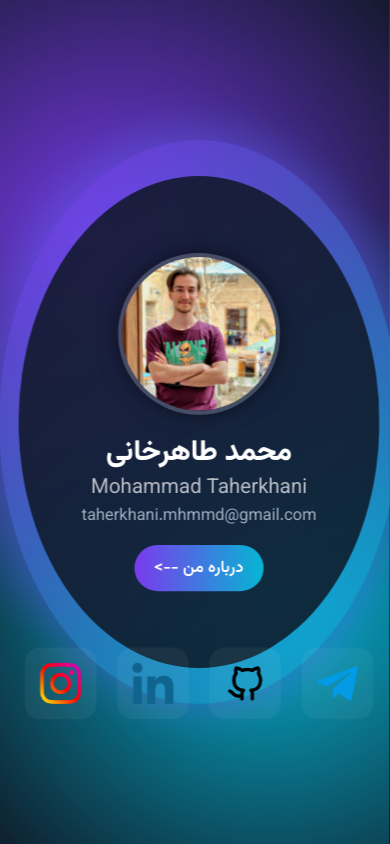
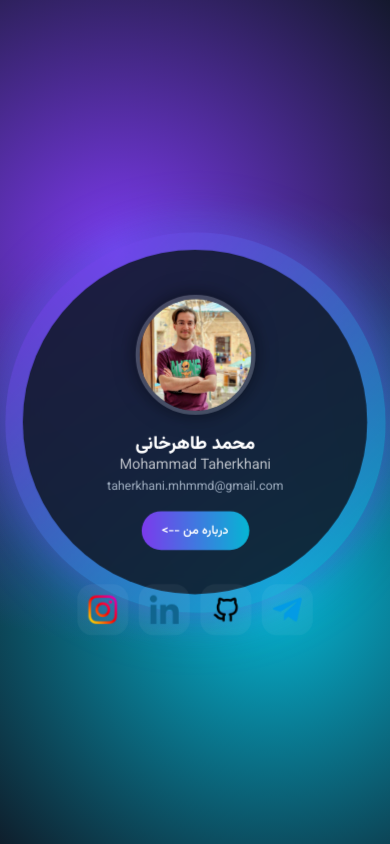
Before and after one commit to Mohammad-Taherkhani/Introduction, a plain HTML site: page index.html in a window 390 px wide. Drawn offline with Linux system fonts and the light colour scheme.

Commit message:
index.html

```diff
--- a/index.html
+++ b/index.html
@@ -2,8 +2,7 @@
 <html lang="fa" dir="rtl">
 <head>
   <meta charset="utf-8" />
-  <!-- جلوگیری از تغییر مقیاس در موبایل -->
-  <meta name="viewport" content="width=1024, initial-scale=1, maximum-scale=1, user-scalable=no" />
+  <meta name="viewport" content="width=device-width, initial-scale=1" />
   <title>محمد طاهرخانی — معرفی</title>
   <link href="https://fonts.googleapis.com/css2?family=Vazirmatn:wght@300;400;600;800&display=swap" rel="stylesheet">
   <style>
@@ -17,11 +16,12 @@
       display: flex;
       justify-content: center;
       align-items: center;
-      overflow: hidden;
     }
     .outer-circle {
-      width: 550px;
-      height: 550px;
+      width: 90vmin;  /* تغییر از min(90vw, 550px) به vmin برای حفظ تناسب */
+      height: 90vmin;
+      max-width: 550px;
+      max-height: 550px;
       border-radius: 50%;
       background: linear-gradient(135deg, rgba(124,58,237,0.6), rgba(6,182,212,0.6));
       display: flex;
@@ -47,8 +47,10 @@
       padding: 20px;
     }
     .avatar {
-      width: 150px;
-      height: 150px;
+      width: 28vmin; /* استفاده از vmin برای ثابت موندن تناسب */
+      height: 28vmin;
+      max-width: 150px;
+      max-height: 150px;
       border-radius: 50%;
       overflow: hidden;
       border: 4px solid rgba(255,255,255,0.2);
@@ -65,19 +67,18 @@
       transform: scale(1.1) rotate(5deg);
     }
     .name {
-      font-size: 28px;
+      font-size: clamp(18px, 3vw, 28px);
       font-weight: 800;
-      position: relative;
     }
     .name span {
       display: block;
-      font-size: 20px;
+      font-size: clamp(14px, 2.5vw, 20px);
       font-weight: 400;
       opacity: 0.7;
       margin-top: -4px;
     }
     .email {
-      font-size: 16px;
+      font-size: clamp(12px, 2vw, 16px);
       color: #a0aec0;
       margin-bottom: 15px;
     }
@@ -89,7 +90,7 @@
       color: white;
       font-weight: 600;
       transition: transform 0.3s ease, box-shadow 0.3s ease;
-      font-size: 16px;
+      font-size: clamp(12px, 2vw, 16px);
     }
     .btn-link:hover {
       transform: translateY(-5px);
@@ -97,15 +98,15 @@
     }
     .socials {
       display: flex;
-      gap: 20px;
+      gap: 15px;
       position: absolute;
-      bottom: -50px;
+      bottom: -45px;
       flex-wrap: wrap;
       justify-content: center;
     }
     .s-icon {
-      width: 70px;
-      height: 70px;
+      width: 60px;
+      height: 60px;
       border-radius: 15px;
       background: rgba(255,255,255,0.05);
       display: flex;
@@ -119,8 +120,8 @@
       box-shadow: 0 15px 30px rgba(0,0,0,0.35);
     }
     .s-icon img {
-      width: 40px;
-      height: 40px;
+      width: 35px;
+      height: 35px;
     }
     @keyframes popIn {
       0% { transform: scale(0); opacity: 0; }
@@ -130,6 +131,25 @@
     @keyframes pulse {
       0%, 100% { transform: scale(1); }
       50% { transform: scale(1.05); }
+    }
+    /* ریسپانسیو برای موبایل */
+    @media (max-width: 480px) {
+      .outer-circle {
+        width: 95vmin;
+        height: 95vmin;
+      }
+      .socials {
+        bottom: -40px;
+        gap: 10px;
+      }
+      .s-icon {
+        width: 50px;
+        height: 50px;
+      }
+      .s-icon img {
+        width: 28px;
+        height: 28px;
+      }
     }
   </style>
 </head>
```
